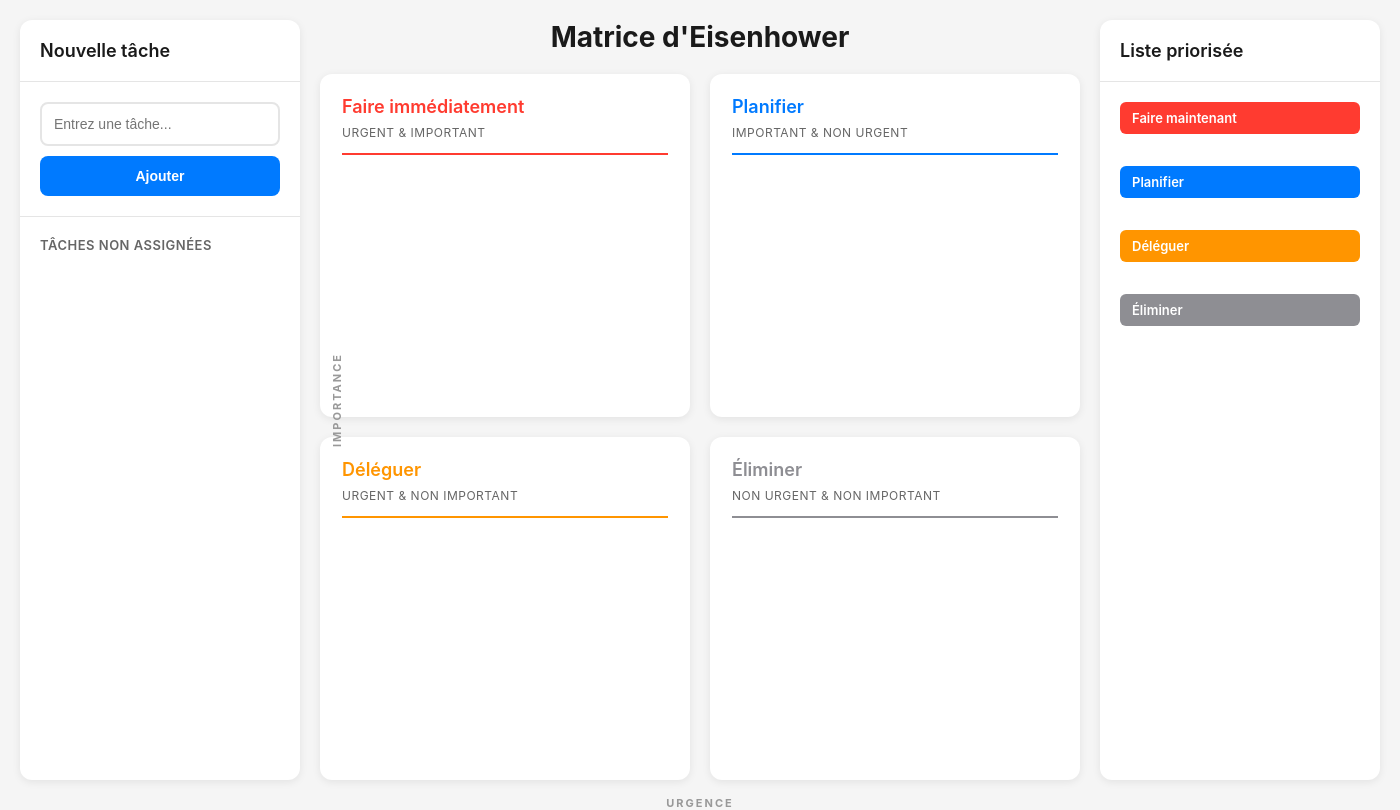
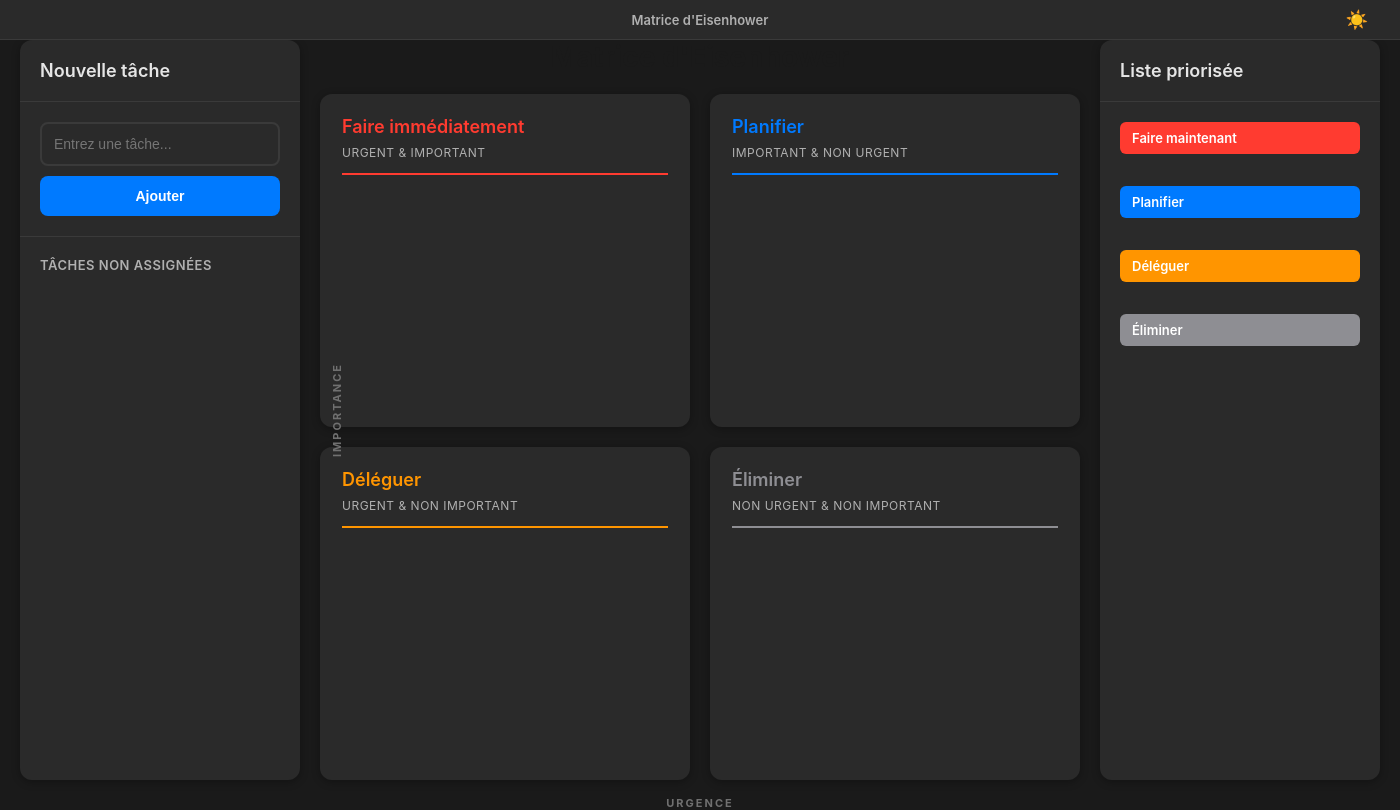
Before and after one commit to victorprouff/eisenhower-tasks, an Electron app: page index.html in a window 1400 px wide. Drawn offline with Linux system fonts and the light colour scheme; no server answers.

Commit message:
Ajout du thème sombre

```diff
--- a/index.html
+++ b/index.html
@@ -7,6 +7,15 @@
   <link rel="stylesheet" href="styles.css">
 </head>
 <body>
+  <div class="titlebar">
+    <span class="titlebar-text">Matrice d'Eisenhower</span>
+  </div>
+  <div class="titlebar">
+  <span class="titlebar-text">Matrice d'Eisenhower</span>
+  <button class="theme-toggle" id="themeToggle" title="Changer de thème">
+    <span class="theme-icon">🌙</span>
+  </button>
+</div>
   <div class="container">
     <!-- Colonne gauche : Ajout de tâches -->
     <aside class="sidebar left-sidebar">
--- a/main.js
+++ b/main.js
@@ -11,7 +11,7 @@ function createWindow() {
     height: 900,
     minWidth: 1000,
     minHeight: 700,
-    titleBarStyle: 'hiddenInset', // Style macOS moderne
+    titleBarStyle: process.platform === 'darwin' ? 'default' : 'default',
     backgroundColor: '#f5f5f5',
     webPreferences: {
       nodeIntegration: false,
--- a/package.json
+++ b/package.json
@@ -1,6 +1,6 @@
 {
   "name": "eisenhower-tasks",
-  "version": "1.0.0",
+  "version": "1.0.1",
   "description": "Application de gestion des tâches avec la matrice d'Eisenhower",
   "main": "main.js",
   "scripts": {
@@ -50,6 +50,7 @@
     },
     "files": [
       "main.js",
+      "preload.js",
       "renderer.js",
       "index.html",
       "styles.css"
--- a/renderer.js
+++ b/renderer.js
@@ -237,3 +237,22 @@ document.addEventListener('keydown', (e) => {
     taskInput.focus();
   }
 });
+
+// Gestion du thème
+const themeToggle = document.getElementById('themeToggle');
+const themeIcon = themeToggle.querySelector('.theme-icon');
+
+// Charger le thème sauvegardé
+const savedTheme = localStorage.getItem('theme') || 'dark';
+if (savedTheme === 'dark') {
+  document.body.classList.add('dark-theme');
+  themeIcon.textContent = '☀️';
+}
+
+// Basculer le thème
+themeToggle.addEventListener('click', () => {
+  document.body.classList.toggle('dark-theme');
+  const isDark = document.body.classList.contains('dark-theme');
+  themeIcon.textContent = isDark ? '☀️' : '🌙';
+  localStorage.setItem('theme', isDark ? 'dark' : 'light');
+});
--- a/styles.css
+++ b/styles.css
@@ -4,27 +4,99 @@
   box-sizing: border-box;
 }
 
+/* Variables de couleurs pour le thème clair (par défaut) */
+:root {
+  --bg-primary: #f5f5f5;
+  --bg-secondary: white;
+  --text-primary: #333;
+  --text-secondary: #666;
+  --text-tertiary: #999;
+  --border-color: #e5e5e5;
+  --input-bg: white;
+  --task-bg: #f8f8f8;
+  --task-hover: #f0f0f0;
+  --shadow: rgba(0, 0, 0, 0.08);
+}
+
 body {
   font-family: -apple-system, BlinkMacSystemFont, 'Segoe UI', Roboto, Oxygen, Ubuntu, Cantarell, sans-serif;
-  background: #f5f5f5;
-  color: #333;
+  background: var(--bg-primary);
+  color: var(--text-primary);
   overflow: hidden;
   -webkit-font-smoothing: antialiased;
+}
+
+/* Variables de couleurs pour le thème sombre */
+body.dark-theme {
+  --bg-primary: #1a1a1a;
+  --bg-secondary: #2a2a2a;
+  --text-primary: #e5e5e5;
+  --text-secondary: #b0b0b0;
+  --text-tertiary: #707070;
+  --border-color: #3a3a3a;
+  --input-bg: #2a2a2a;
+  --task-bg: #333333;
+  --task-hover: #3a3a3a;
+  --shadow: rgba(0, 0, 0, 0.3);
+}
+
+.titlebar {
+  -webkit-app-region: drag;
+  background: var(--bg-secondary);
+  height: 40px;
+  display: flex;
+  align-items: center;
+  justify-content: center;
+  border-bottom: 1px solid var(--border-color);
+  position: fixed;
+  top: 0;
+  left: 0;
+  right: 0;
+  z-index: 1000;
+}
+
+.titlebar-text {
+  font-size: 13px;
+  font-weight: 600;
+  color: var(--text-secondary);
+}
+
+.theme-toggle {
+  -webkit-app-region: no-drag;
+  position: absolute;
+  right: 20px;
+  background: none;
+  border: none;
+  cursor: pointer;
+  padding: 8px 12px;
+  border-radius: 6px;
+  transition: background 0.2s;
+  font-size: 18px;
+  width: auto;
+}
+
+.theme-toggle:hover {
+  background: #f0f0f0;
+}
+
+.container {
+  padding-top: 40px;
 }
 
 .container {
   display: flex;
   height: 100vh;
   padding: 20px;
+  padding-top: 40px;
   gap: 20px;
 }
 
 /* Colonnes latérales */
 .sidebar {
   width: 280px;
-  background: white;
+  background: var(--bg-secondary);
   border-radius: 12px;
-  box-shadow: 0 2px 8px rgba(0, 0, 0, 0.08);
+  box-shadow: 0 2px 8px var(--shadow);
   display: flex;
   flex-direction: column;
   overflow: hidden;
@@ -32,29 +104,31 @@ body {
 
 .sidebar-header {
   padding: 20px;
-  border-bottom: 1px solid #e5e5e5;
+  border-bottom: 1px solid var(--border-color);
 }
 
 .sidebar-header h2 {
   font-size: 18px;
   font-weight: 600;
-  color: #1a1a1a;
+  color: var(--text-primary);
 }
 
 /* Colonne gauche - Ajout de tâches */
 .add-task-section {
   padding: 20px;
-  border-bottom: 1px solid #e5e5e5;
+  border-bottom: 1px solid var(--border-color);
 }
 
 #taskInput {
   width: 100%;
   padding: 12px;
-  border: 2px solid #e5e5e5;
+  border: 2px solid var(--border-color);
   border-radius: 8px;
   font-size: 14px;
   margin-bottom: 10px;
   transition: border-color 0.2s;
+  background: var(--input-bg);
+  color: var(--text-primary);
 }
 
 #taskInput:focus {
@@ -92,7 +166,7 @@ body {
 .unassigned-tasks h3 {
   font-size: 13px;
   font-weight: 600;
-  color: #666;
+  color: var(--text-secondary);
   text-transform: uppercase;
   letter-spacing: 0.5px;
   margin-bottom: 12px;
@@ -107,7 +181,7 @@ body {
 /* Tâches */
 .task-item {
   padding: 12px;
-  background: #f8f8f8;
+  background: var(--task-bg);
   border-radius: 8px;
   font-size: 14px;
   cursor: move;
@@ -119,9 +193,9 @@ body {
 }
 
 .task-item:hover {
-  background: #f0f0f0;
+  background: var(--task-hover);
   transform: translateY(-1px);
-  box-shadow: 0 2px 4px rgba(0, 0, 0, 0.1);
+  box-shadow: 0 2px 4px var(--shadow);
 }
 
 .task-item.dragging {
@@ -136,7 +210,7 @@ body {
 .task-delete {
   background: none;
   border: none;
-  color: #999;
+  color: var(--text-tertiary);
   cursor: pointer;
   font-size: 16px;
   padding: 4px 8px;
@@ -145,7 +219,7 @@ body {
 }
 
 .task-delete:hover {
-  background: #e5e5e5;
+  background: var(--border-color);
   color: #ff3b30;
 }
 
@@ -183,9 +257,9 @@ body {
 }
 
 .quadrant {
-  background: white;
+  background: var(--bg-secondary);
   border-radius: 12px;
-  box-shadow: 0 2px 8px rgba(0, 0, 0, 0.08);
+  box-shadow: 0 2px 8px var(--shadow);
   padding: 20px;
   display: flex;
   flex-direction: column;
@@ -223,7 +297,7 @@ body {
 
 .quadrant-label {
   font-size: 12px;
-  color: #666;
+  color: var(--text-secondary);
   text-transform: uppercase;
   letter-spacing: 0.5px;
 }
@@ -252,7 +326,7 @@ body {
   position: absolute;
   font-size: 11px;
   font-weight: 700;
-  color: #999;
+  color: var(--text-tertiary);
   text-transform: uppercase;
   letter-spacing: 2px;
 }
@@ -329,7 +403,7 @@ body {
 /* État vide */
 .empty-state {
   text-align: center;
-  color: #999;
+  color: var(--text-tertiary);
   font-size: 13px;
   padding: 20px;
   font-style: italic;
@@ -350,3 +424,8 @@ body {
 .task-item {
   animation: slideIn 0.2s ease-out;
 }
+
+/* Thème sombre : ajuster le hover du bouton de thème */
+body.dark-theme .theme-toggle:hover {
+  background: #3a3a3a;
+}
```
